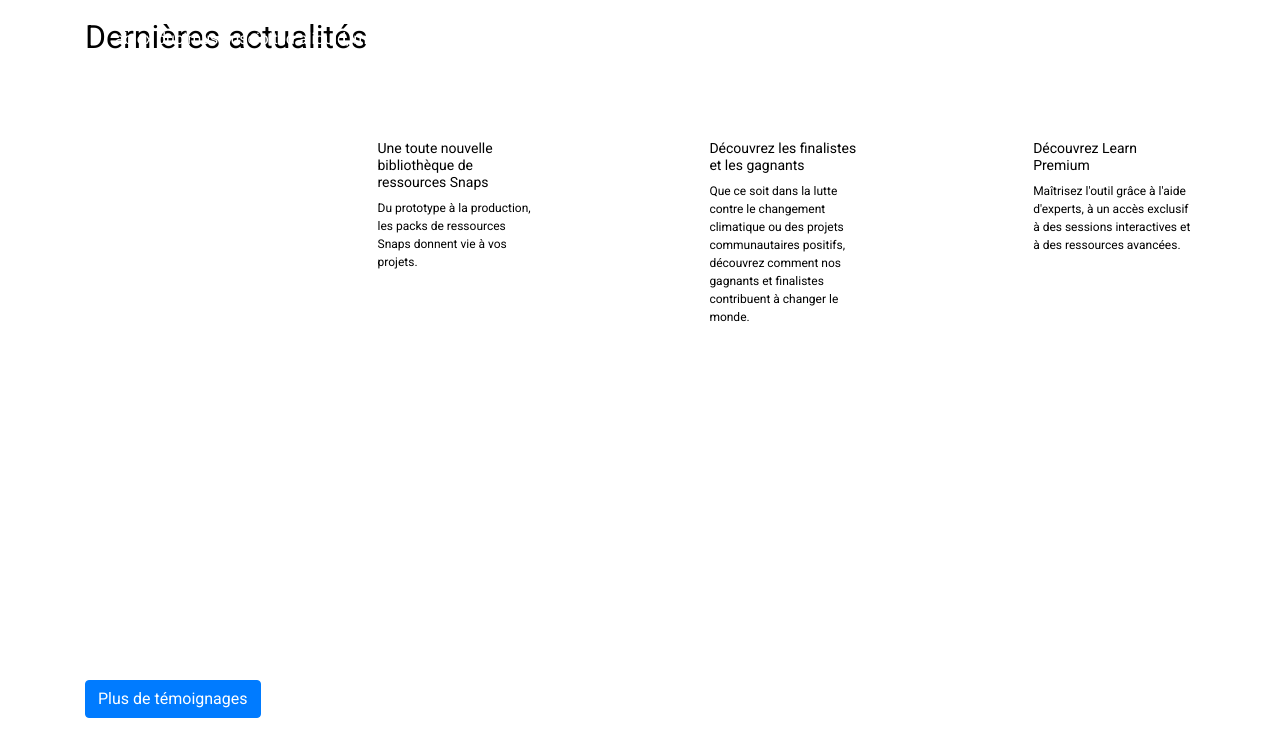
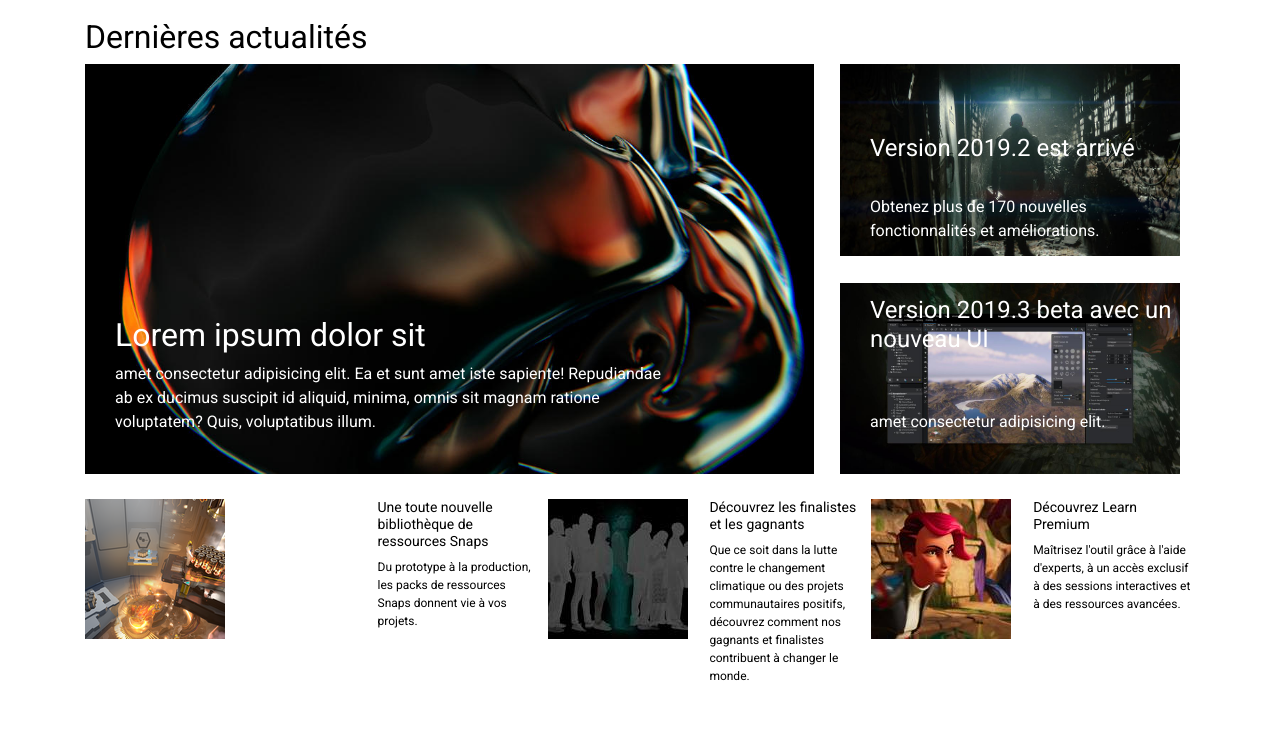
Before and after one commit to melimorin/synthese-creationweb, a plain HTML site: page index.html in a window 1280 px wide. Shown: the part 937-1677 px from the top of the page. Drawn offline with nearby package versions, Linux system fonts and the light colour scheme; the site is published under a folder, as on GitHub Pages, so addresses that start at the root find nothing.

Commit message:
fix final

```diff
--- a/index.html
+++ b/index.html
@@ -82,7 +82,7 @@
          </div>
           <div class="hero-image">
               <video autoplay muted loop id="myVideo">
-                  <source src="/medias/videos/entete-video.mp4" type="video/mp4">
+                  <source src="medias/videos/entete-video.mp4" type="video/mp4">
               </video>
           </div>
         <div class="container end-padding-bottom">
@@ -134,18 +134,18 @@
       <div class="container">
           <div class="row">
             <div class="col-md-8 col-12 no-padding position-relative bloc1-actu-mobile">
-              <img class="new1 col-padding-right" src="/medias/images/news1.jpg" alt="">
+              <img class="new1 col-padding-right" src="medias/images/news1.jpg" alt="">
               <h2 class="sous-titre sous-titre1 titre-margin-botton sous-titre-bloc1-actu sous-titre-mobile">Lorem ipsum dolor sit</h2>
               <p class="texte texte1 texte-mobile">amet consectetur adipisicing elit. Ea et sunt amet iste sapiente! Repudiandae ab ex ducimus suscipit id aliquid, minima, omnis sit magnam ratione voluptatem? Quis, voluptatibus illum.</p>
             </div>
             <div class="col-md-4 col-12">
               <div class="col no-padding">
-                <img class="new1 col-margin-bottom" src="/medias/images/news2.jpg" alt="">
+                <img class="new1 col-margin-bottom" src="medias/images/news2.jpg" alt="">
                 <h4 class="sous-titre sous-titre1 sous-titre-mobile">Version 2019.2 est arrivé</h4>
                 <p class="texte texte1 texte-mobile">Obtenez plus de 170 nouvelles fonctionnalités et améliorations.</p>
               </div>
               <div class="col no-padding">
-                <img class="new1" src="/medias/images/news3.jpg" alt="">
+                <img class="new1" src="medias/images/news3.jpg" alt="">
                 <h4 class="sous-titre sous-titre1 sous-titre-mobile">Version 2019.3 beta avec un nouveau UI</h4>
                 <p class="texte texte1 texte-mobile">amet consectetur adipisicing elit. </p>
               </div>
@@ -156,21 +156,21 @@
         <div class="container thumbnail">
             <div class="row end-margin-bottom">
               <div class="col-md-3 col-12 no-padding">
-                <img class="img-thumbs" src="/medias/images/thumbnail1.png" alt="">
+                <img class="img-thumbs" src="medias/images/thumbnail1.png" alt="">
               </div>
               <div class="col-md-2 col-12">
                 <h5 class="sub-sub-title">Une toute nouvelle bibliothèque de ressources Snaps</h5>
                 <p class="small-text">Du prototype à la production, les packs de ressources Snaps donnent vie à vos projets.</p>
               </div>
               <div class="col no-padding">
-                  <img class="img-thumbs" src="/medias/images/thumbnail2.jpg" alt="">
+                  <img class="img-thumbs" src="medias/images/thumbnail2.jpg" alt="">
                 </div>
                 <div class="col">
                   <h5 class="sub-sub-title">Découvrez les finalistes et les gagnants</h5>
                   <p class="small-text">Que ce soit dans la lutte contre le changement climatique ou des projets communautaires positifs, découvrez comment nos gagnants et finalistes contribuent à changer le monde.</p>
                 </div>
                 <div class="col no-padding">
-                  <img class="img-thumbs" src="/medias/images/thumbnail3.jpg" alt="">
+                  <img class="img-thumbs" src="medias/images/thumbnail3.jpg" alt="">
                 </div>
                 <div class="col ">
                     <h5 class="sub-sub-title">Découvrez Learn Premium</h5>
--- a/style/style.scss
+++ b/style/style.scss
@@ -220,7 +220,7 @@ body {
 }
 
 .img-splash {
-    background-image: url(/medias/images/game-splash.jpg);
+    background-image: url(../medias/images/game-splash.jpg);
     min-width: 100%;
     background-size: cover;
     background-repeat: no-repeat;
@@ -272,7 +272,7 @@ body {
 }
 
 .logo-partenaire {
-    background-image: url(/medias/images/icons.png);
+    background-image: url(../medias/images/icons.png);
     width: 94px;
     height: 38px;
     background-repeat: no-repeat;
```
Also changed, not shown: style/style.css, style/style.min.css, 1 other file.
